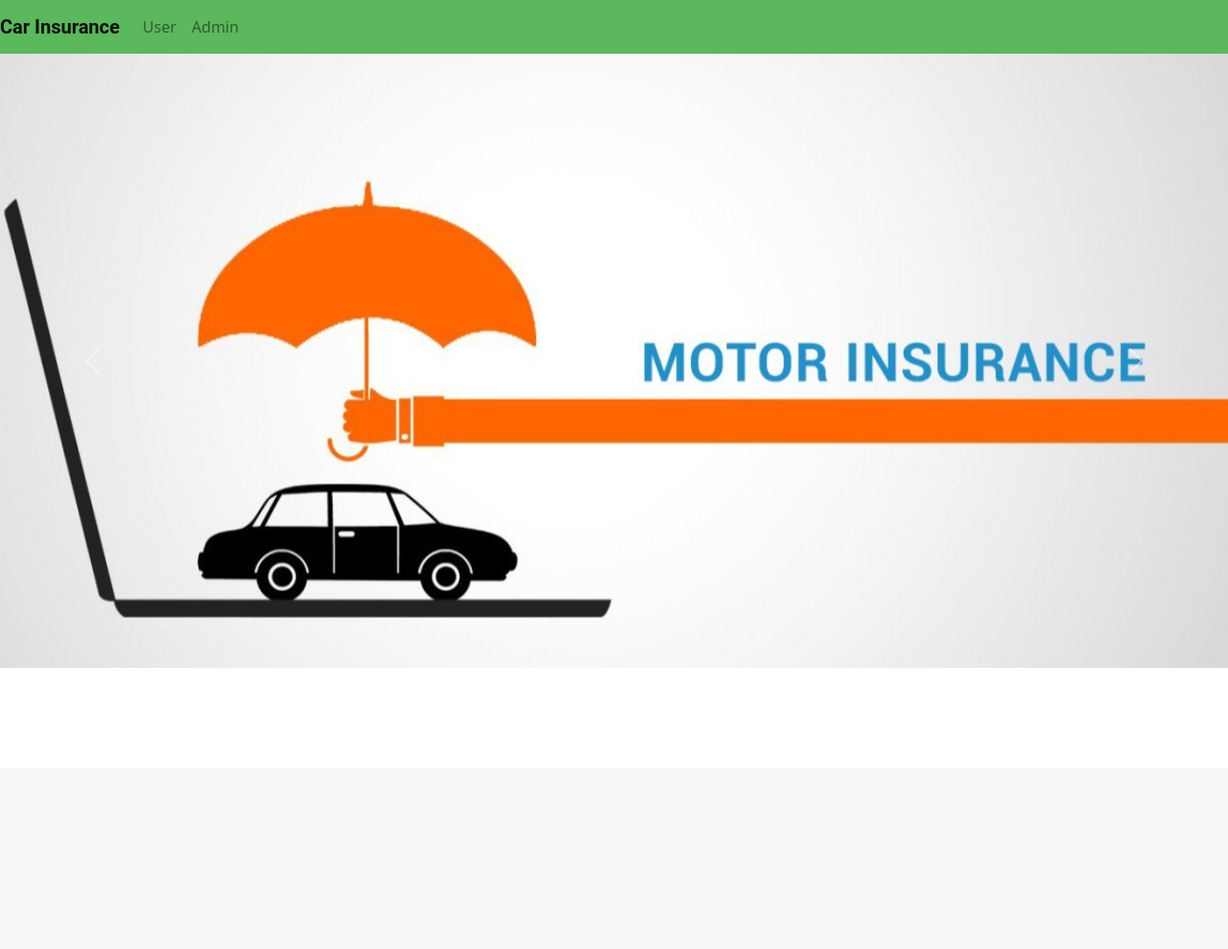
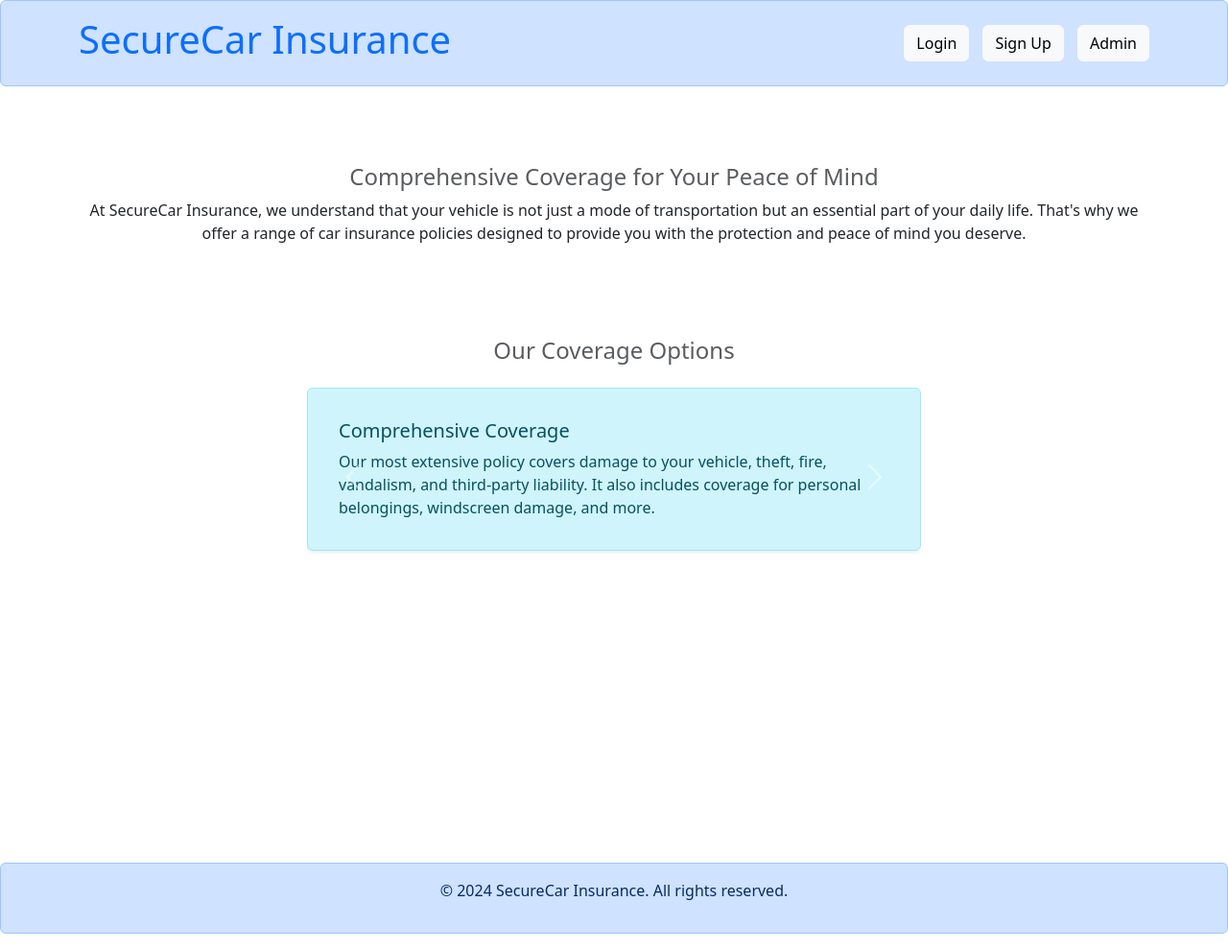
Before and after one commit to raavihimavanth23/car-insurance-management, a Django app: page / in a window 1280 px wide. Shown: the whole page at 96% size. Before the commit the page ends 696 px from the top, so only its background shows below. Run offline with Django 3.2, Linux system fonts and the light colour scheme; some libraries are stand-ins or nearby versions.

Commit message:
solved s3 issue

```diff
--- a/templates/common/footer.html
+++ b/templates/common/footer.html
@@ -1,5 +1,3 @@
-<footer class="bootstrap-classes bottom-0">
-    <div class="container">
-
-   </div>
+<footer class="alert alert-primary text-center py-3 bottom-0">
+    <p>&copy; 2024 SecureCar Insurance. All rights reserved.</p>
 </footer>
--- a/templates/common/index.html
+++ b/templates/common/index.html
@@ -4,23 +4,79 @@
 
 <style>
 .carousel-item img {
-        width: 100%;
+        width: 80%;
         height: auto;
         object-fit: cover; /* Ensure the entire image fits within the container */
     }
     .carousel-inner {
-        width: 100%;
+        width: 80%;
         max-height: 40rem; /* Adjust the max height as needed */
     }
     .body {
       background-color: #202020;
     }
+    body {
+    font-family: Arial, sans-serif;
+    background-color: #f4f4f4;
+}
+
+.header,
+footer {
+    background-color: #003366;
+    color: white;
+}
+
+.intro {
+    padding: 2em 0;
+}
+
+.intro h2 {
+    color: #007acc;
+}
+
+.card-deck .card {
+    min-width: 15rem;
+}
+
+.card-title {
+    color: #007acc;
+}
+
+.list-group-item {
+    border: none;
+    padding: 1.5em;
+}
+
+.list-group-item h5 {
+    color: #007
+}
+body {
+    font-family: Arial, sans-serif;
+    background-color: #f4f4f4;
+}
+
+header, footer {
+    background-color: #003366;
+    color: white;
+}
+
+header .btn {
+    margin-left: 10px;
+}
+
+.intro {
+    padding: 2em 0;
+}
+
+.intro h2 {
+    color: #007
+}
 </style>
 <body >
   {% include "common/navbar.html" %}
 
-
-<div id="carouselExampleInterval" class="carousel slide " style="height:80%" data-ride="carousel">
+<!--
+<div id="carouselExampleInterval" class="carousel slide " style="height:30%" data-ride="carousel">
   <div class="carousel-inner">
     <div class="carousel-item active" data-interval="10000">
       <img src='{% static "images/home_image2.jpg" %}' class="d-block w-100"   alt="...">
@@ -40,7 +96,83 @@
     <span class="carousel-control-next-icon" aria-hidden="true"></span>
     <span class="sr-only">Next</span>
   </a>
+</div> -->
+<div class="container mt-5">
+  <section class="intro text-center mb-5">
+      <h4 class="text-muted">Comprehensive Coverage for Your Peace of Mind</h4>
+      <p>At SecureCar Insurance, we understand that your vehicle is not just a mode of transportation but an essential part of your daily life. That's why we offer a range of car insurance policies designed to provide you with the protection and peace of mind you deserve.</p>
+  </section>
 </div>
+
+<!-- <section class="why-choose mb-5">
+  <h4 class="text-center mb-4 text-muted">Why Choose SecureCar Insurance?</h4>
+  <div class="card-deck">
+      <div class="card">
+          <div class="card-body">
+              <h5 class="card-title">Tailored Policies</h5>
+              <p class="card-text">Whether you're a new driver, a seasoned professional, or someone with unique insurance needs, we have a policy that's right for you.</p>
+          </div>
+      </div>
+      <div class="card">
+          <div class="card-body">
+              <h5 class="card-title">Competitive Premiums</h5>
+              <p class="card-text">We offer some of the most competitive premiums in the industry. Our flexible payment plans ensure that you get the coverage you need at a price you can afford.</p>
+          </div>
+      </div>
+      <div class="card">
+          <div class="card-body">
+              <h5 class="card-title">Easy Claims Process</h5>
+              <p class="card-text">Our hassle-free claims process ensures that you get back on the road quickly after an accident. With 24/7 customer support and a network of trusted repair shops, we're here for you when you need us most.</p>
+          </div>
+      </div>
+      <div class="card">
+          <div class="card-body">
+              <h5 class="card-title">Discounts and Benefits</h5>
+              <p class="card-text">Take advantage of our various discounts, including safe driver discounts, multi-policy discounts, and more. Enjoy additional benefits like free roadside assistance and rental car coverage.</p>
+          </div>
+      </div>
+  </div>
+</section> -->
+<section class="coverage-options mb-5 w-50" style="height: 500px;margin-left: 25%;margin-right: 25%;">
+  <h4 class="text-center mb-4 text-muted">Our Coverage Options</h4>
+  <div id="coverageCarousel" class="carousel slide" data-ride="carousel">
+      <div class="carousel-inner">
+          <div class="carousel-item active">
+              <div class="card shadow-sm p-3 border-1 alert alert-info">
+                  <div class="card-body">
+                      <h5 class="card-title">Comprehensive Coverage</h5>
+                      <p class="card-text">Our most extensive policy covers damage to your vehicle, theft, fire, vandalism, and third-party liability. It also includes coverage for personal belongings, windscreen damage, and more.</p>
+                  </div>
+              </div>
+          </div>
+          <div class="carousel-item">
+              <div class="card shadow-sm p-3 border-1 alert alert-success">
+                  <div class="card-body">
+                      <h5 class="card-title">Third-Party Fire and Theft</h5>
+                      <p class="card-text">This policy provides coverage for damage to other people's vehicles and property, plus protection against theft and fire damage to your vehicle.</p>
+                  </div>
+              </div>
+          </div>
+          <div class="carousel-item">
+              <div class="card shadow-sm p-3 border-1 alert alert-warning">
+                  <div class="card-body">
+                      <h5 class="card-title">Third-Party Only</h5>
+                      <p class="card-text">Our basic policy covers damage to other people's vehicles and property, ensuring you meet the minimum legal requirements for car insurance.</p>
+                  </div>
+              </div>
+          </div>
+      </div>
+      <a class="carousel-control-prev" href="#coverageCarousel" role="button" data-slide="prev">
+          <span class="carousel-control-prev-icon" aria-hidden="true"></span>
+          <span class="sr-only">Previous</span>
+      </a>
+      <a class="carousel-control-next" href="#coverageCarousel" role="button" data-slide="next">
+          <span class="carousel-control-next-icon" aria-hidden="true"></span>
+          <span class="sr-only">Next</span>
+      </a>
+  </div>
+</section>
+
   {% include "common/footer.html" %}
 
 
--- a/templates/common/navbar.html
+++ b/templates/common/navbar.html
@@ -24,26 +24,23 @@
       font-size: 20px;
       font-family: Roboto;
       font-weight: bold;
-      color: #072963;
+      /* color: #072963; */
     }
   </style>
 </head>
 
 <body>
-    <nav class="navbar navbar-expand-lg navbar-light" style="background-color: #5cb85c;">
-        <a class="navbar-brand" href="#">Car Insurance</a>
-        <button class="navbar-toggler" type="button" data-toggle="collapse" data-target="#navbarNavAltMarkup" aria-controls="navbarNavAltMarkup" aria-expanded="false" aria-label="Toggle navigation">
-          <span class="navbar-toggler-icon"></span>
-        </button>
-        <div class="collapse navbar-collapse" id="navbarNavAltMarkup">
-          <div class="navbar-nav">
-            <!-- <a class="nav-item nav-link active" href="#">Home <span class="sr-only">(current)</span></a> -->
-            <a class="nav-item nav-link" href="/user/login">User</a>
-            <a class="nav-item nav-link" href="/admin/login">Admin</a>
-            <!-- <a class="nav-item nav-link disabled" href="#" tabindex="-1" aria-disabled="true">Disabled</a> -->
-          </div>
+
+      <header class="alert alert-primary  text-center py-3 navbar navbar-expand-lg">
+        <div class="container d-flex justify-content-between align-items-center">
+            <a href="/" class="text-decoration-none"><h1>SecureCar Insurance</h1></a>
+            <div>
+                <a href="/user/login" class="btn btn-light">Login</a>
+                <a href="/user/signup" class="btn btn-light">Sign Up</a>
+                <a href="/admin" class="btn btn-light">Admin</a>
+            </div>
         </div>
-      </nav>
+    </header>
 </body>
 
 </html>
--- a/templates/user/login.html
+++ b/templates/user/login.html
@@ -69,7 +69,7 @@
 
 <body>
     {% include "common/navbar.html" %}
-
+    <div class="container h-100 w-500">
     <div class="log-form">
         <div>{% if messages %}
             {% for message in messages %}
@@ -92,6 +92,7 @@
             <p>Not a user? <a href="{% url 'user_signup' %}">Sign up here</a></p>
         </div>
     </div>
+</div>
     {% include "common/footer.html" %}
 </body>
 
```
Also changed, not shown: carinsurancemanagement/settings.py (+4 -5 lines), templates/user/user_base.html (+16 -16 lines), user/views.py (+15 -5 lines), db.sqlite3.
